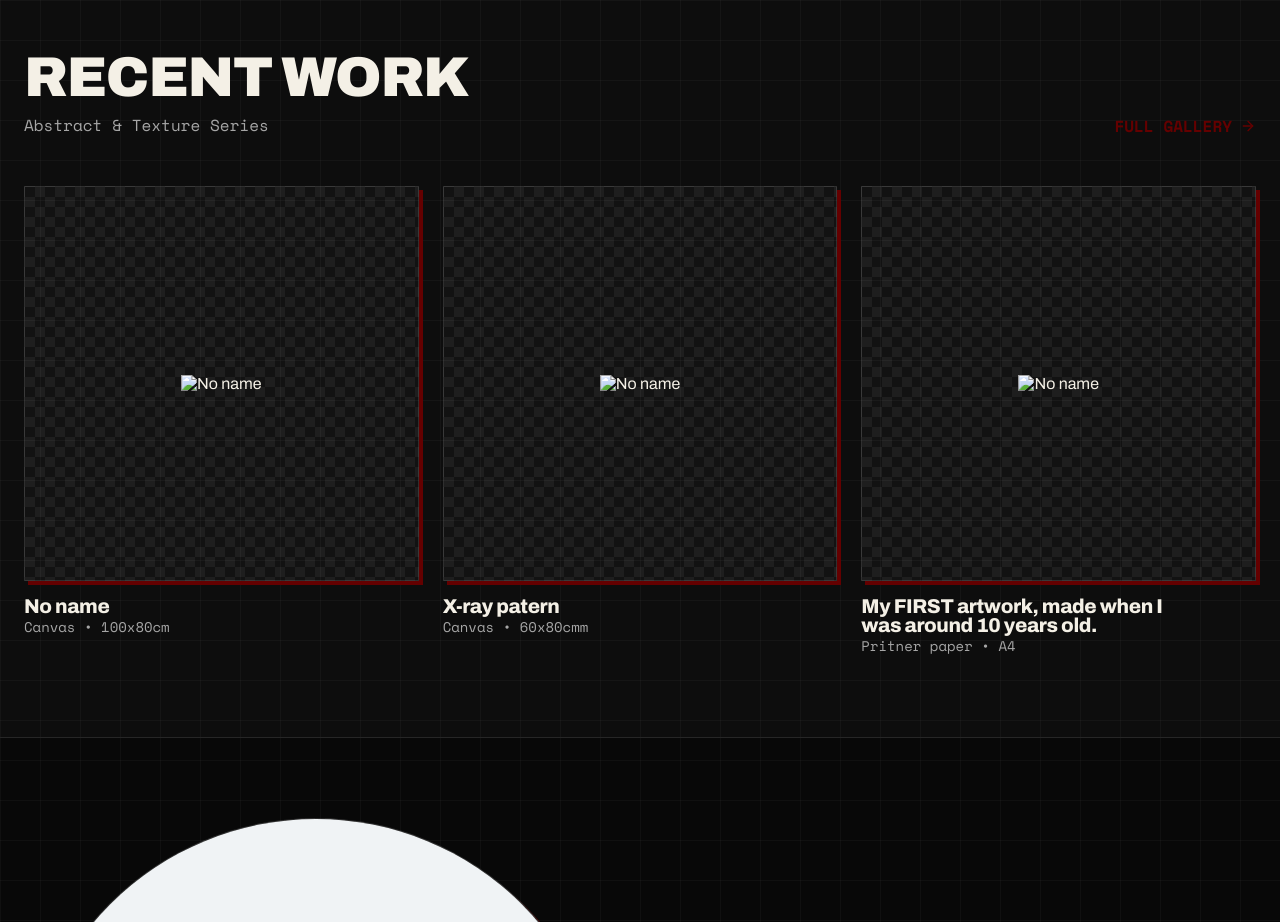
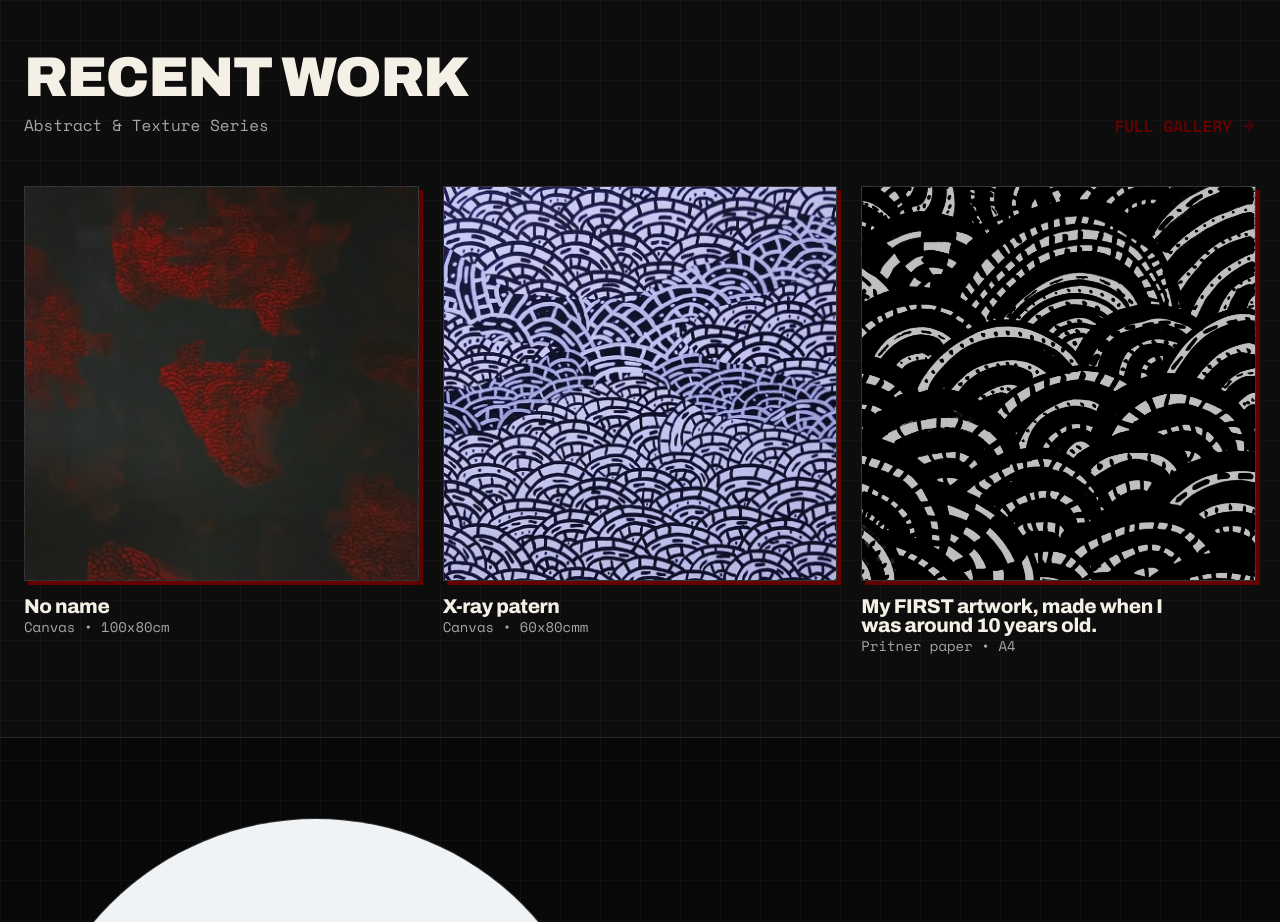
Before and after one commit to Thisisartelias/thisisartelias.github.io, a plain HTML site: page index.html in a window 1280 px wide. Shown: the part 840-1762 px from the top of the page. Drawn offline with nearby package versions, Linux system fonts and the light colour scheme; files whose address does not match are found by name.

Commit message:
fix images

```diff
--- a/index.html
+++ b/index.html
@@ -107,7 +107,7 @@
           <a href="gallery.html" class="work-card">
             <div class="placeholder placeholder-square zine-border">
                 <img
-                    src="Thisisartelias/thisisartelias.github.io/images/7c25e543-9f31-4599-a0f7-07287e04e680.avif"
+                    src="/images/7c25e543-9f31-4599-a0f7-07287e04e680.avif"
                     alt="No name"
                     class="work-image"
                 >
@@ -118,7 +118,7 @@
               <a href="gallery.html" class="work-card">
                 <div class="placeholder placeholder-square zine-border">
                     <img
-                        src="Thisisartelias/thisisartelias.github.io/images/cbc374a1-fc2b-40c4-8a60-979754474e03.avif"
+                        src="images/cbc374a1-fc2b-40c4-8a60-979754474e03.avif"
                         alt="No name"
                         class="work-image"
                     >
@@ -129,7 +129,7 @@
                 <a href="gallery.html" class="work-card">
             <div class="placeholder placeholder-square zine-border">
                 <img
-                    src="Thisisartelias/thisisartelias.github.io/images/WhatsApp Image 2026-02-24 at 23.06.44.jpeg"
+                    src="images/WhatsApp Image 2026-02-24 at 23.06.44.jpeg"
                     alt="No name"
                     class="work-image"
                 >
```
